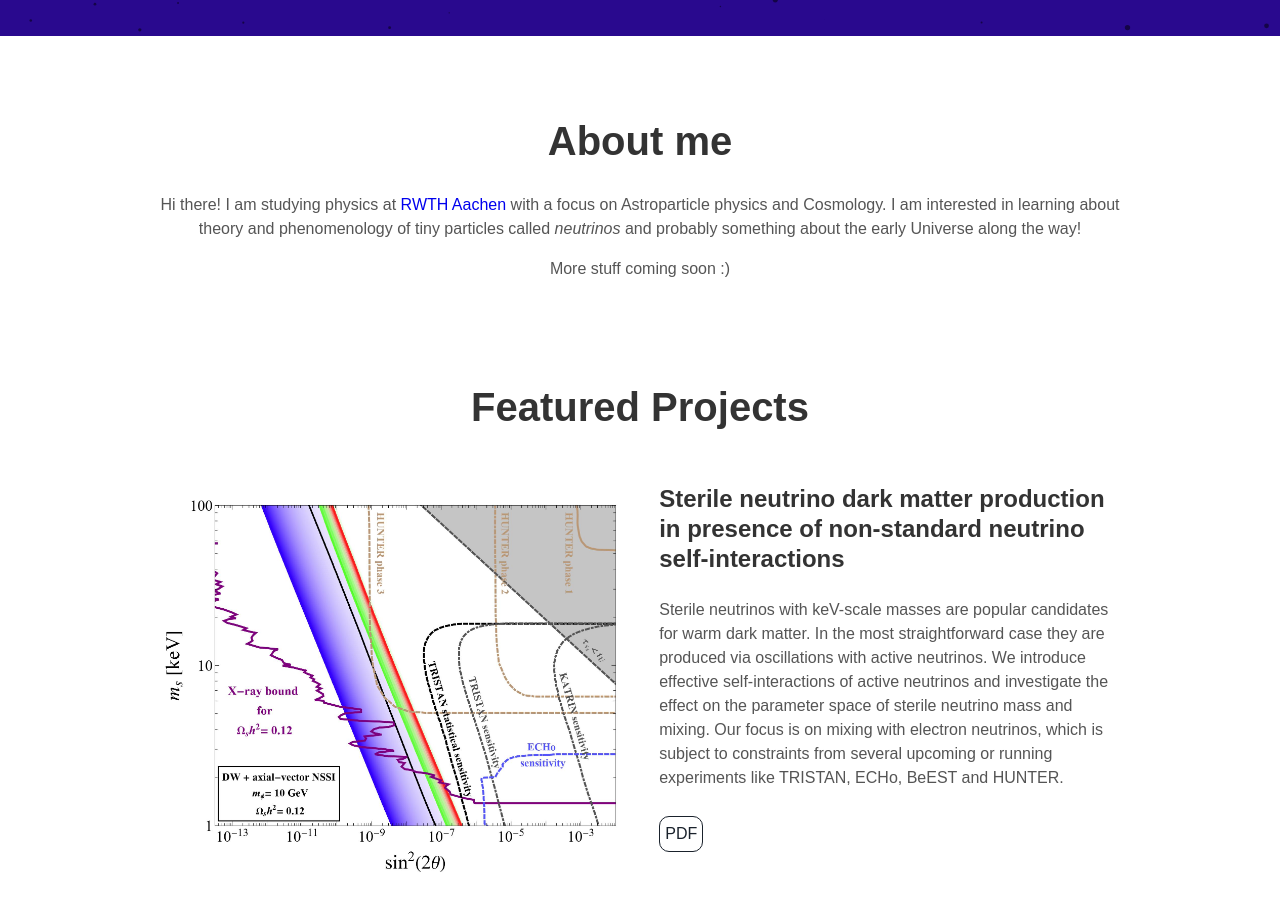
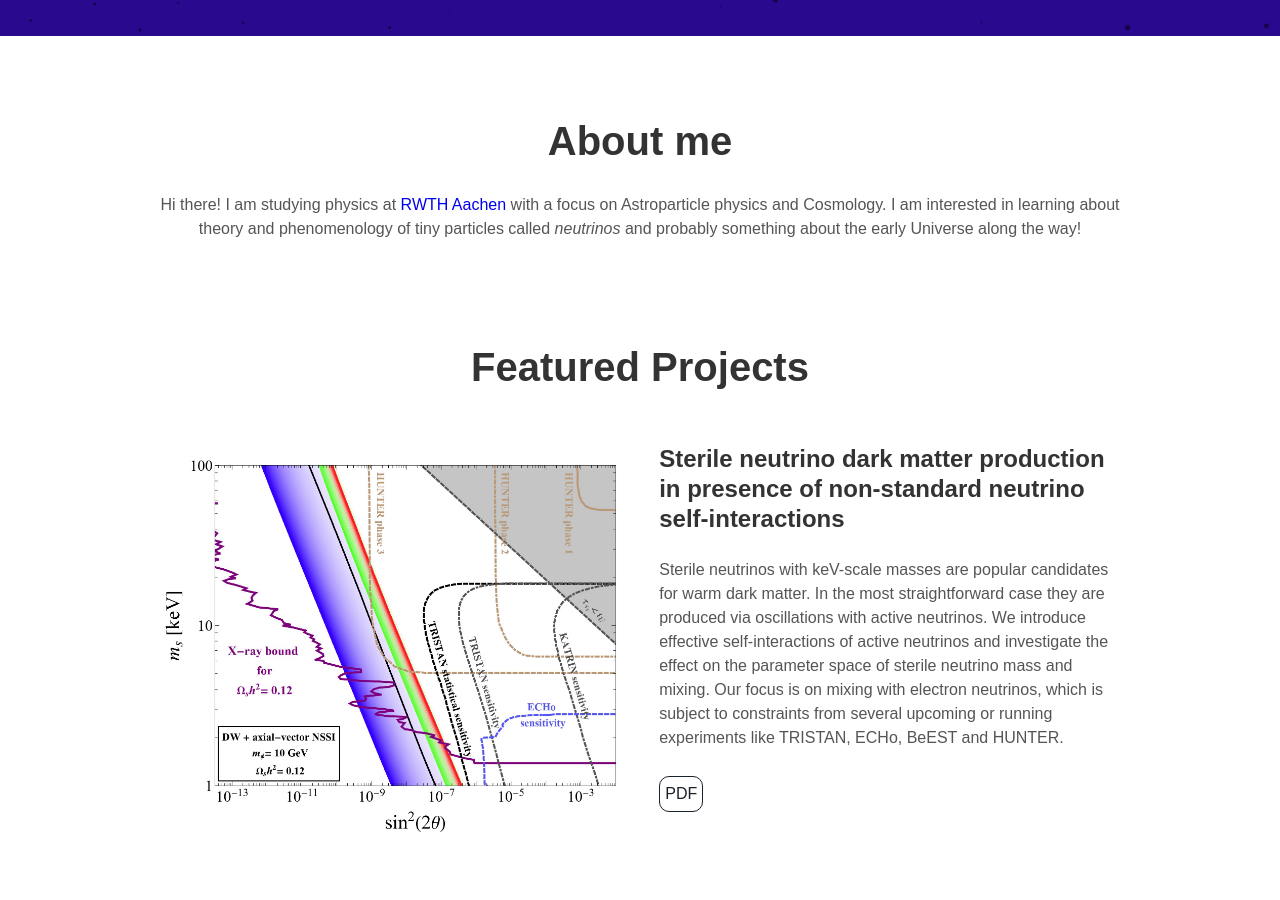
Before and after one commit to aaroodd/aaroodd.github.io, a Jekyll site: the page built from index.html, in a window 1280 px wide and 900 px high, scrolled down 864 px. Built offline with Jekyll 4.4.1, drawn with Linux system fonts in a browser that asks for light colours; some web fonts are replaced.

Commit message:
Updated about

```diff
--- a/_includes/about.html
+++ b/_includes/about.html
@@ -3,4 +3,3 @@
 <!---  <p> {{site.user_description}} </p> --->
 
 <p> Hi there! I am studying physics at <a href="https://rwth-aachen.de">RWTH Aachen</a> with a focus on Astroparticle physics and Cosmology. I am interested in learning about theory and phenomenology of tiny particles called <em>neutrinos</em> and probably something about the early Universe along the way!</p>
-<p> More stuff coming soon :) </p>
```
